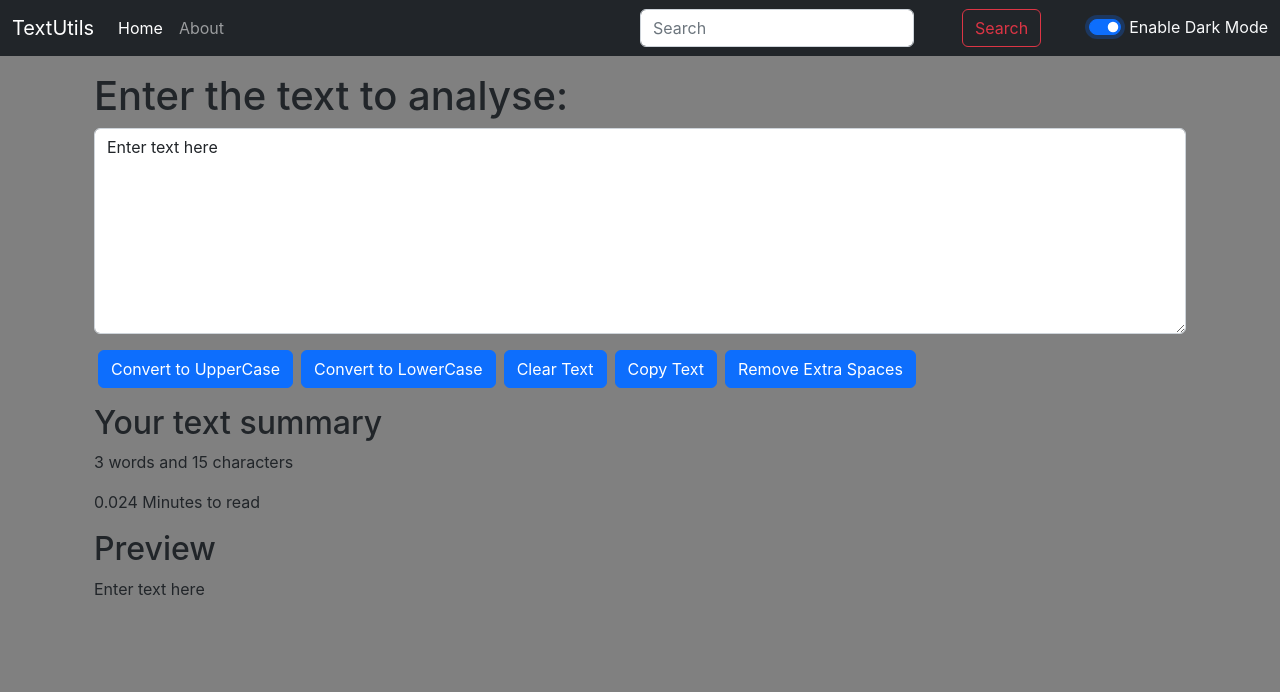
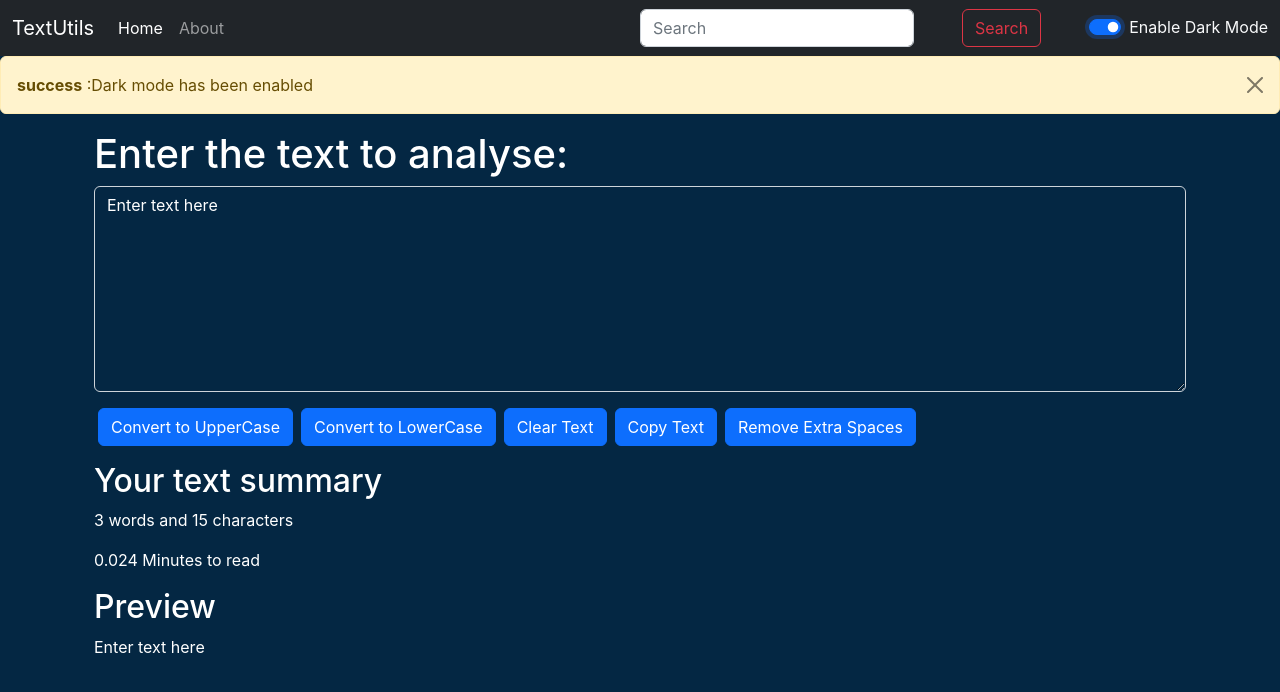
Before and after one commit to AdityaMoudgil/textutils, a React (Create React App) app: page / in a window 1280 px wide. Both pictures are taken after a click on the switch "Enable Dark Mode". Shown: the top 692 px of the page. Built offline with nearby package versions, Linux system fonts and the light colour scheme.

Commit message:
Alert Box Added

```diff
--- a/src/App.js
+++ b/src/App.js
@@ -4,20 +4,31 @@
 import Navbar from './Components/Navbar';
 import TextForm from './Components/TextForm';
 import React, {useState} from 'react';
+import Alert from './Components/Alert';
 
 function App() {
   const [mode, setMode] = useState('light');
+  const [alert, setAlert] = useState(null);
+
+  const showAlert = (message, type) => {
+      setAlert({
+        msg: message,
+        type: type
+      })
+  }
 
   const toggleMode = ()=>{
     if(mode==='light')
     {
       setMode('dark');
-      document.body.style.backgroundColor = 'grey';
+      document.body.style.backgroundColor = '#042743';
+      showAlert("Dark mode has been enabled","success");
     }
 
     else{
       setMode('light');
       document.body.style.backgroundColor = 'white';
+      showAlert("Light mode has been enabled","success");
     }
   }
   return (
@@ -25,6 +36,7 @@
       {/* <Navbar title="TextUtils" aboutText="About TextUtils" /> */}
       {/* <Navbar/> */}
       <Navbar title="TextUtils" mode={mode} toggleMode={toggleMode}/>
+      <Alert alert={alert}/>
       <div className="container my-3">
       <TextForm  heading="Enter the text to analyse:" mode={mode} />
       {/* <About/> */}
--- /dev/null
+++ b/src/Components/Alert.js
@@ -0,0 +1,11 @@
+import React from 'react'
+
+export default function Alert(props) {
+  return (
+
+       props.alert &&  <div className="alert alert-warning alert-dismissible fade show" role="alert">
+            <strong>{props.alert.type}</strong> :{props.alert.msg}
+            <button type="button" className="btn-close" data-bs-dismiss="alert" aria-label="Close"></button>
+        </div>
+  )
+}
--- a/src/Components/TextForm.js
+++ b/src/Components/TextForm.js
@@ -41,13 +41,14 @@
     // setText("New Text"); // Correct way to change the state
   return (
     <>
-    <div className="container">
+    <div className="container" style={{color:props.mode==='dark'? 'white': '#042743'}} >
         <h1>{props.heading}</h1>
       <div className="mb-3">
         <textarea
           className="form-control"
           value={text}
           onChange={handleOnChange}
+          style={{backgroundColor:props.mode==='dark'? '#042743': 'white', color: props.mode==='dark'?'white':'#042743'}}
           id="myBox"
           rows="8"
         ></textarea>
@@ -60,13 +61,13 @@
 
     </div>
 
-    <div className="container my-3">
+    <div className="container my-3" style={{color:props.mode==='dark'? 'white': '#042743'}}>
         <h2> Your text summary</h2>
         <p>{text.split(" ").length} words and {text.length} characters </p>
         <p>{0.008 * text.split(" ").length} Minutes to read </p>
 
         <h2>Preview</h2>
-        <p>{text}</p>
+        <p>{text.length>0?text:"Enter some text to preview it here."}</p>
     </div>
     </>
   );
```
